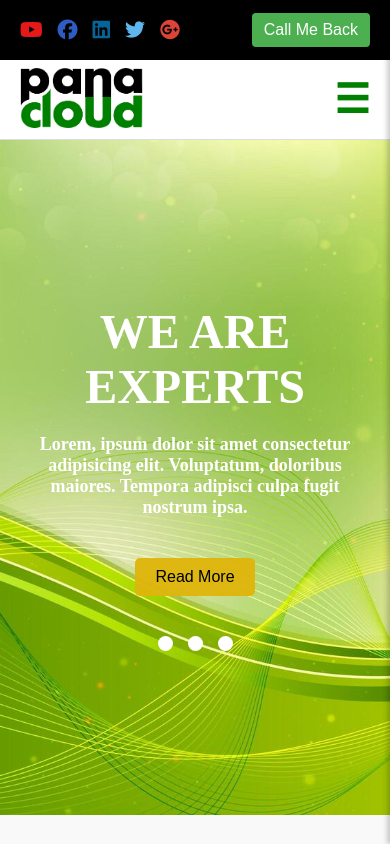
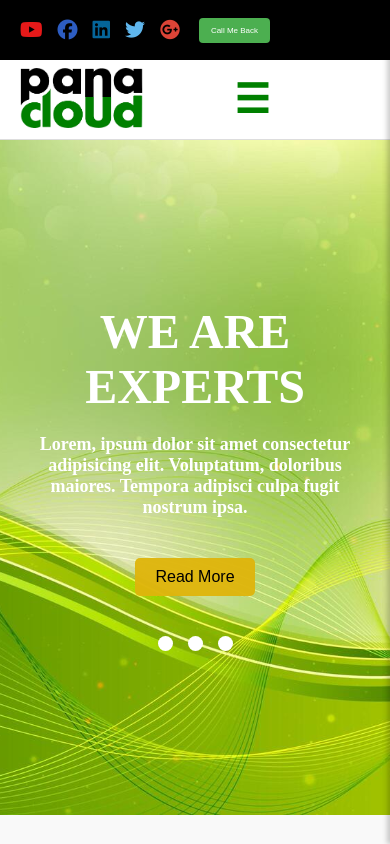
Before and after one commit to areebabano/Company-Portfolio, a plain HTML site: page index.html in a window 390 px wide. Shown: the top 844 px of the page. Drawn offline with nearby package versions, Linux system fonts and the light colour scheme.

Commit message:
some minor updates

```diff
--- a/styles.css
+++ b/styles.css
@@ -224,6 +224,7 @@ body {
     font-weight: bolder;
     cursor: pointer;
     color: green; /* Set the color for the hamburger icon */
+    margin-right: 100px;
 }
 
 /* Responsive Styles for Mobile */
@@ -234,6 +235,10 @@ body {
 
     .contact-info p {
         display:none;
+    }
+    .contact-info button{
+      margin-right: 100px;
+      font-size: 8px;
     }
 
     .hamburger {
@@ -1051,7 +1056,7 @@ body {
 
 /* Our Skills Section Styling */
 .our-skills {
-  padding: 40px 20px;
+  padding: 200px 20px;
   text-align: center;
   background-color: #f9f9f9;
   font-family: serif;
```
